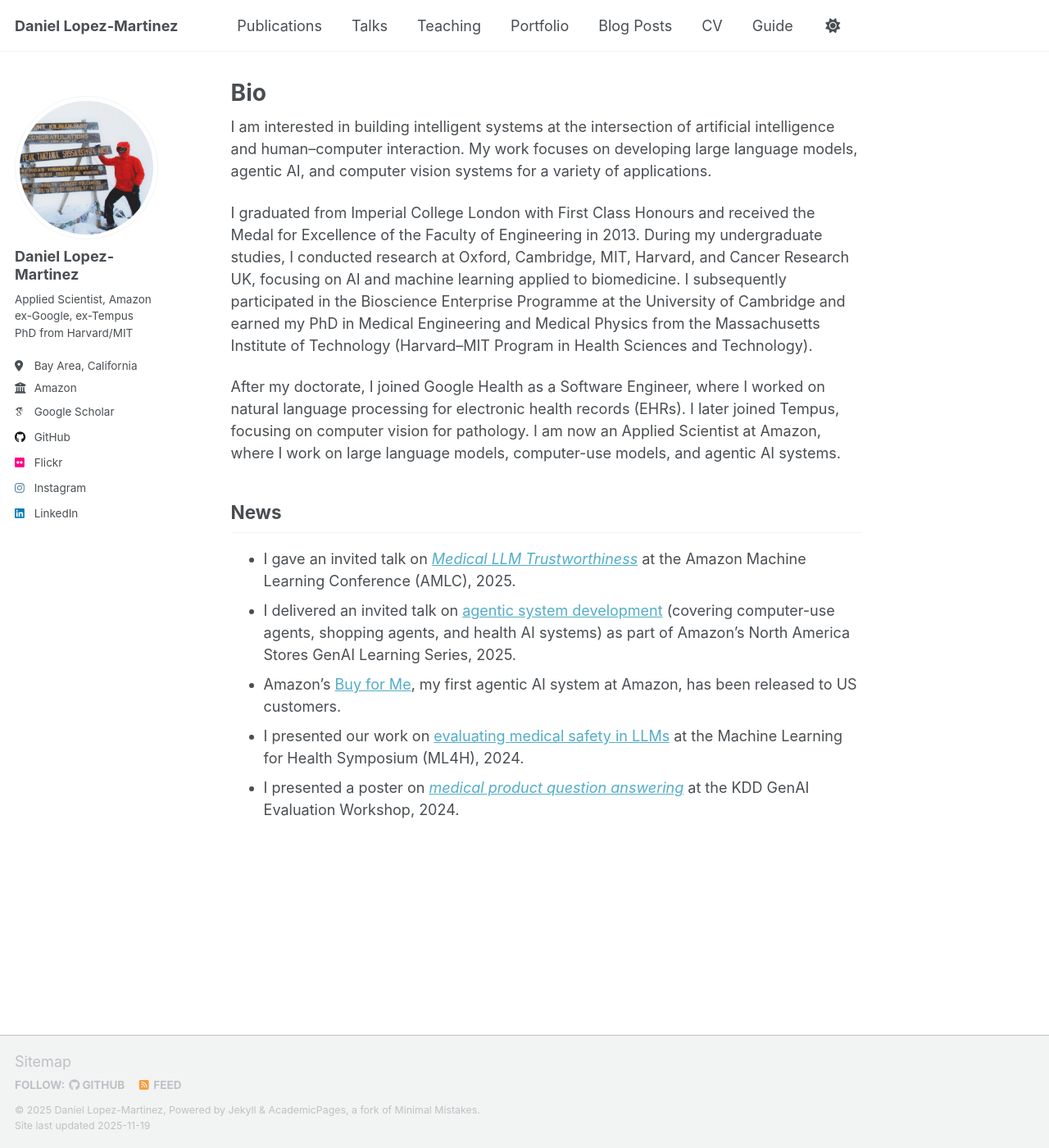
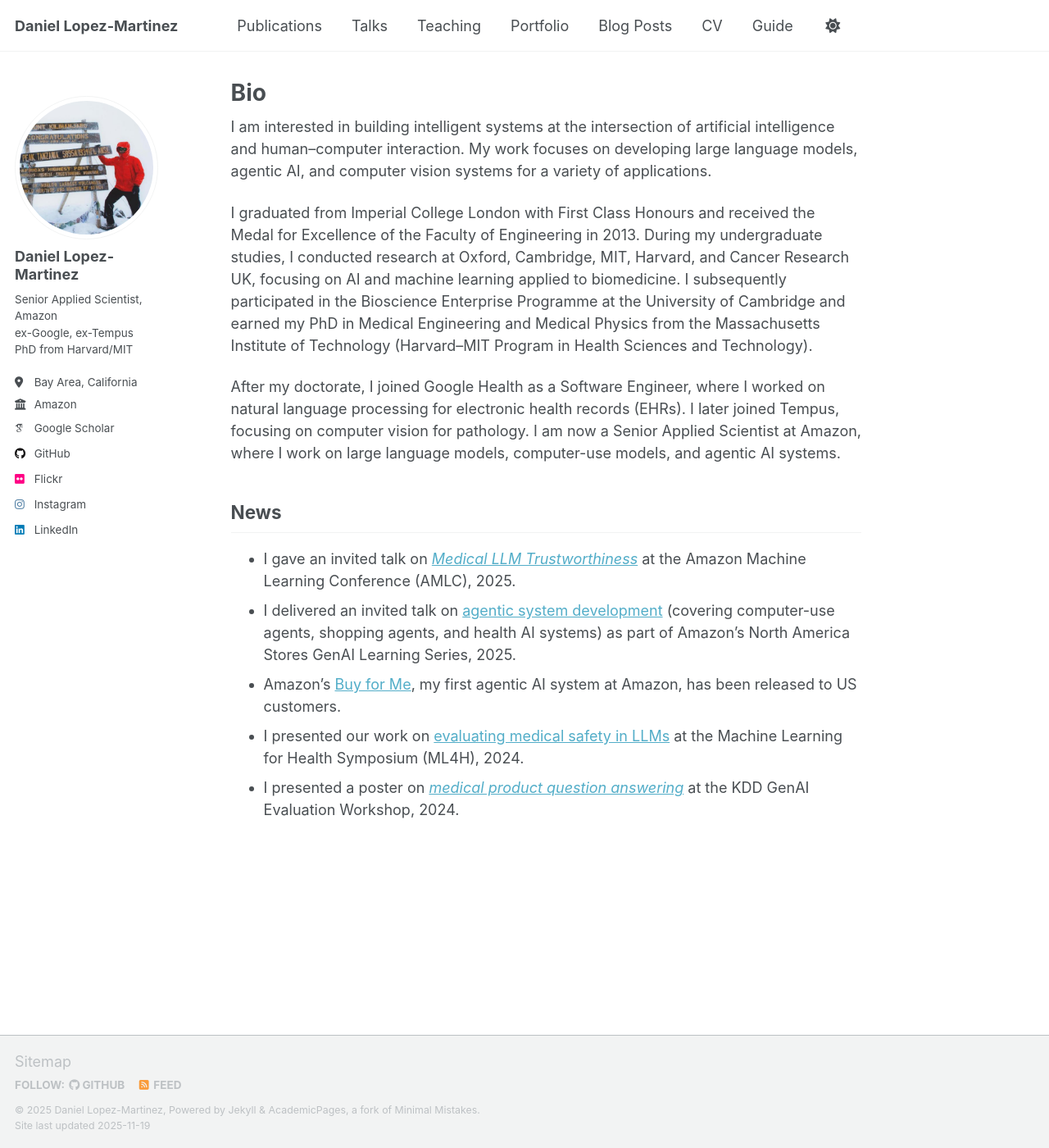
Before and after one commit to daniel-lopezmartinez/daniel-lopezmartinez.github.io, a Jekyll site: the page built from _pages/about.md, in a window 1280 px wide and 1400 px high. Shown: the whole window at 82% size. Built offline with Jekyll 4.4.1, drawn with Linux system fonts in a browser that asks for light colours; some web fonts are replaced; a script that is not in the unit is left out.

Commit message:
title change

```diff
--- a/_config.yml
+++ b/_config.yml
@@ -26,7 +26,7 @@ author:
   avatar           : "profile-kilimanjaro.jpeg"
   name             : "Daniel Lopez-Martinez"
   pronouns         : # example: "he/him"
-  bio              : "Applied Scientist, Amazon<br>ex-Google, ex-Tempus<br>PhD from Harvard/MIT"
+  bio              : "Senior Applied Scientist, Amazon<br>ex-Google, ex-Tempus<br>PhD from Harvard/MIT"
   location         : "Bay Area, California"
   employer         : "Amazon"
   uri              : # URL
--- a/_pages/about.md
+++ b/_pages/about.md
@@ -12,7 +12,7 @@ I am interested in building intelligent systems at the intersection of artificia
 
 I graduated from Imperial College London with First Class Honours and received the Medal for Excellence of the Faculty of Engineering in 2013. During my undergraduate studies, I conducted research at Oxford, Cambridge, MIT, Harvard, and Cancer Research UK, focusing on AI and machine learning applied to biomedicine. I subsequently participated in the Bioscience Enterprise Programme at the University of Cambridge and earned my PhD in Medical Engineering and Medical Physics from the Massachusetts Institute of Technology (Harvard–MIT Program in Health Sciences and Technology).
 
-After my doctorate, I joined Google Health as a Software Engineer, where I worked on natural language processing for electronic health records (EHRs). I later joined Tempus, focusing on computer vision for pathology. I am now an Applied Scientist at Amazon, where I work on large language models, computer-use models, and agentic AI systems.
+After my doctorate, I joined Google Health as a Software Engineer, where I worked on natural language processing for electronic health records (EHRs). I later joined Tempus, focusing on computer vision for pathology. I am now a Senior Applied Scientist at Amazon, where I work on large language models, computer-use models, and agentic AI systems.
 
 ## News
 - I gave an invited talk on [_Medical LLM Trustworthiness_](https://daniellopezmartinez.com/talks/2025-11-04-talk-amlc) at the Amazon Machine Learning Conference (AMLC), 2025.
```
